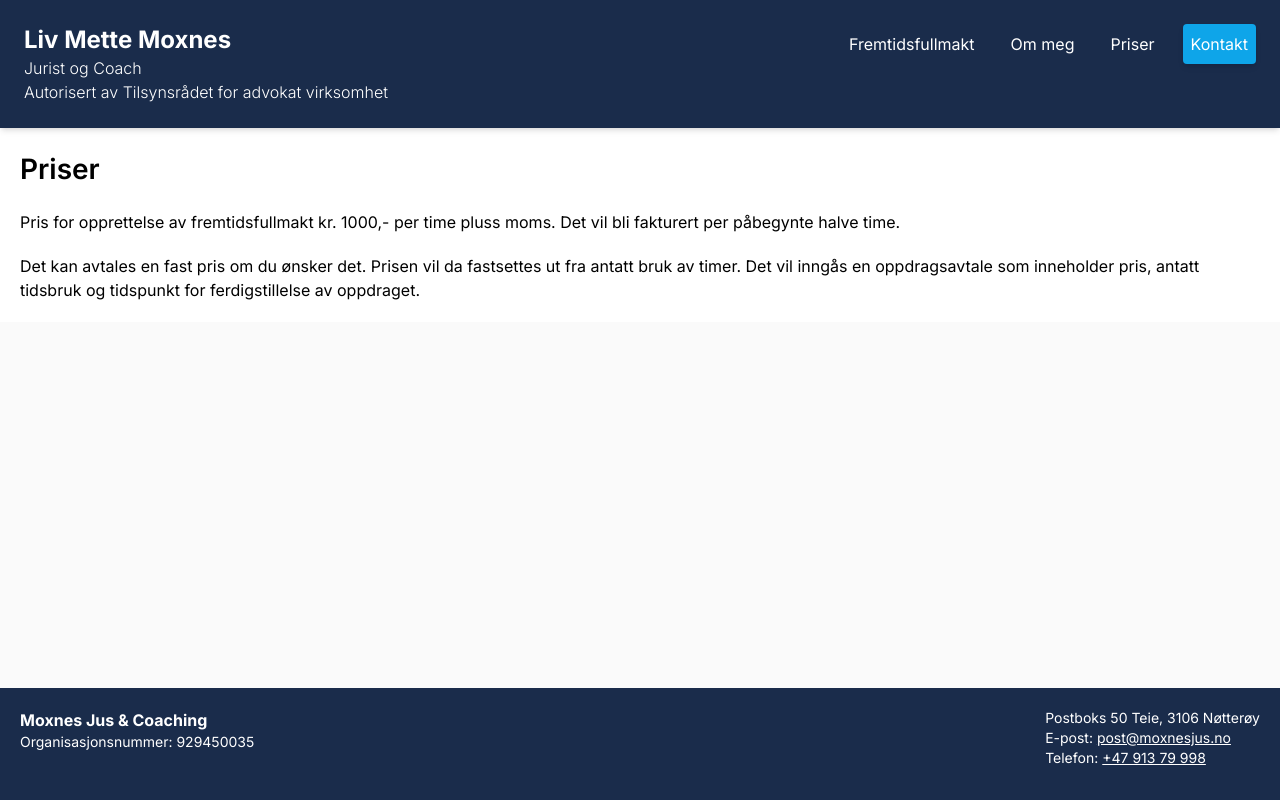
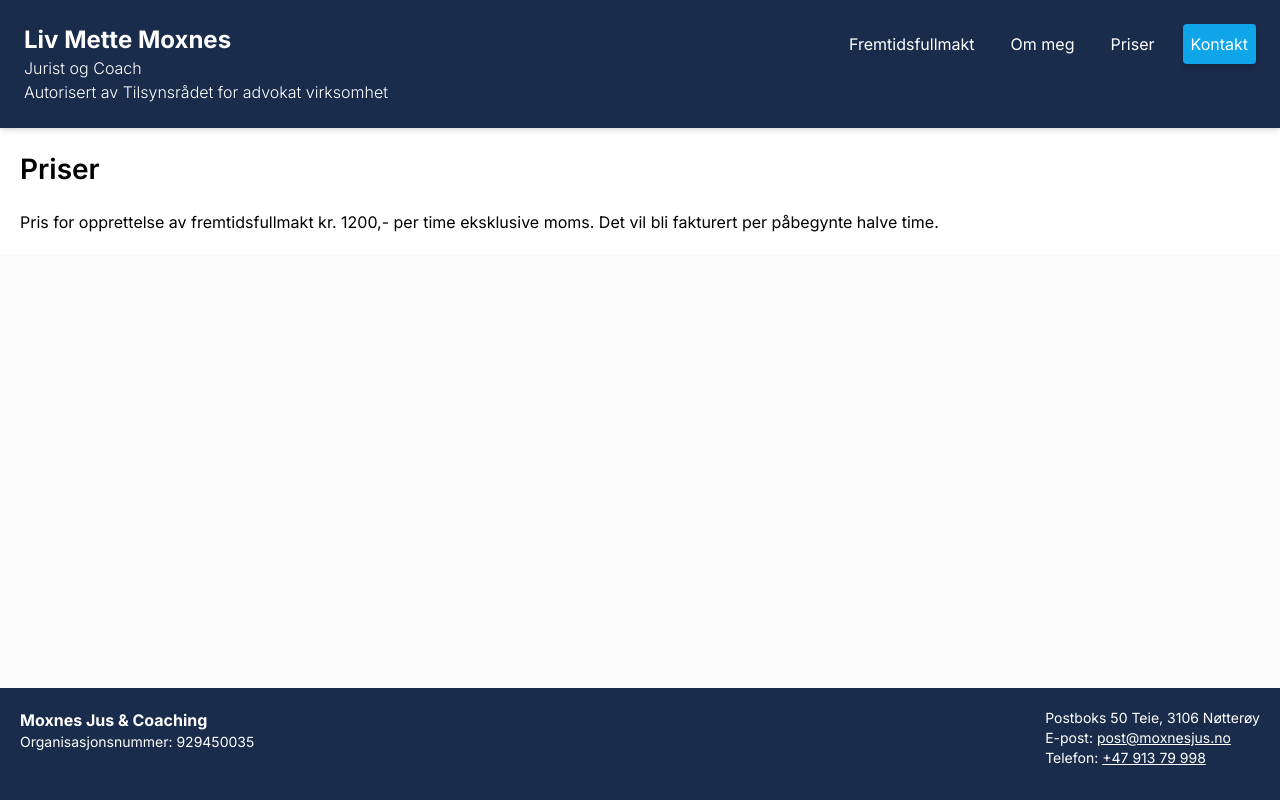
Before and after one commit to ErlingMK/moxnes_webapp, a Next.js app: page /prices in a window 1280 px wide. Built offline with nearby package versions, Linux system fonts and the light colour scheme.

Commit message:
Update page.tsx

```diff
--- a/src/app/prices/page.tsx
+++ b/src/app/prices/page.tsx
@@ -3,14 +3,8 @@ export default function Prices() {
     <div className="flex flex-col gap-5 p-5 md:bg-white md:text-black bg-main-blue-faded text-white">
       <h2 className={"text-lg font-semibold"}>Priser</h2>
       <p>
-        Pris for opprettelse av fremtidsfullmakt kr. 1000,- per time pluss moms.
+        Pris for opprettelse av fremtidsfullmakt kr. 1200,- per time eksklusive moms.
         Det vil bli fakturert per påbegynte halve time.
-      </p>
-      <p>
-        Det kan avtales en fast pris om du ønsker det. Prisen vil da fastsettes
-        ut fra antatt bruk av timer. Det vil inngås en oppdragsavtale som
-        inneholder pris, antatt tidsbruk og tidspunkt for ferdigstillelse av
-        oppdraget.
       </p>
     </div>
   );
```
